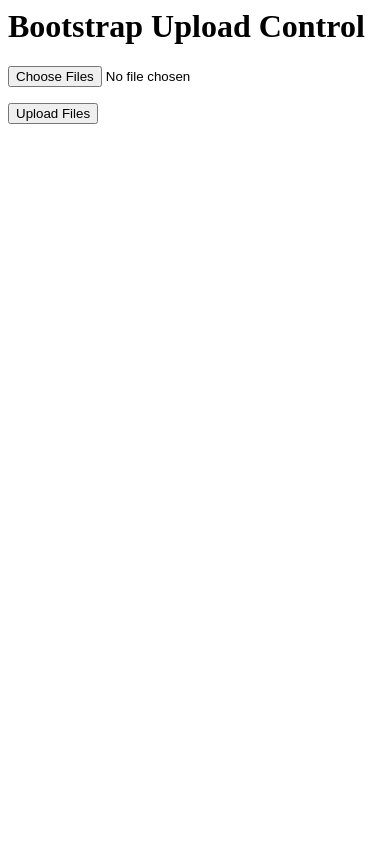
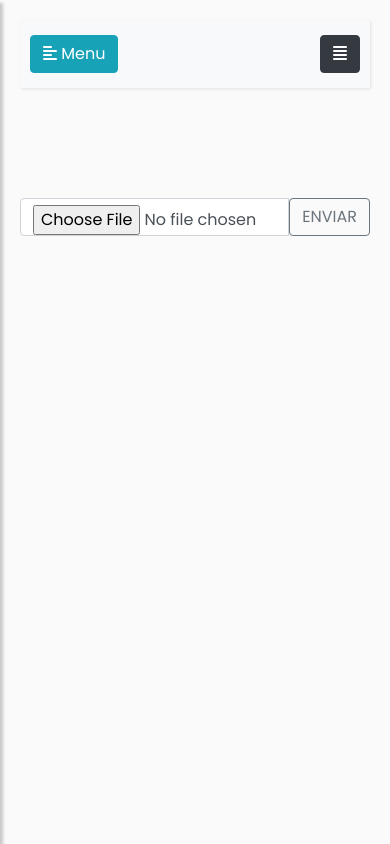
Before and after one commit to guirisouza/surfmappers_api, a FastAPI app: template apps/images/templates/upload_image.html in a window 390 px wide. Run offline with FastAPI, Linux system fonts and the light colour scheme; the template is opened without the code that fills it, so the values that code supplies are empty; some libraries are stand-ins or nearby versions.

Commit message:
features

```diff
--- a/apps/images/templates/include/sidebar.html
+++ b/apps/images/templates/include/sidebar.html
@@ -33,13 +33,13 @@
 <!--            </ul>-->
 <!--        </li>-->
         <li>
-            <a href="{{url_for('list_images')}}">Ver Fotos</a>
+            <a href="/images">Ver Fotos</a>
         </li>
         <li>
-            <a href="/page/contact">Upload Foto</a>
+            <a href="/images/upload">Upload Foto</a>
         </li>
         <li>
-            <a href="/page/contact">Admin</a>
+            <a href="/images/admin">Admin</a>
         </li>
     </ul>
 </nav>
--- a/apps/images/templates/list_images.html
+++ b/apps/images/templates/list_images.html
@@ -12,11 +12,11 @@
 {% block page_content %}
 <div class="row">
   {% for image in images %}
-  <div class="col-lg-4 col-md-12 mb-4 mb-lg-0">
+  <div class="col-lg-4 col-md-12 mb-4 mb-lg-0" style="display: flex; justify-content: center;">
     <img
       src="{{image.root_path}}"
-      class="w-100 shadow-1-strong rounded mb-4"
       alt="Boat on Calm Water"
+      class="img-thumbnail"
     />
   </div>
   {% endfor %}
--- a/apps/images/templates/upload_image.html
+++ b/apps/images/templates/upload_image.html
@@ -1,22 +1,31 @@
-<div class="page-header">
-    <h1>Bootstrap Upload Control </h1>
-</div>
+{% extends "base.html" %}
+{% set active_page = "list_images" %}
+
+{% block title %}List Images{% endblock %}
+
+{% block head %}
+{{ super() }}
 
 
-<div class="container">
-    <div class="col-md-4"></div>
-    <div class="col-md-4">
-        <form method="post" enctype="multipart/form-data">
-            <input type="file" id="files" name="files" multiple="multiple" />
-            <p>
-                <input type="submit" value="Upload Files" class="btn btn-lg btn-primary" />
-            </p>
-        </form>
-    </div>
-    <div class="col-md-4"></div>
+{% endblock %}
+
+{% block page_content %}
+<div style="display: flex;
+  justify-content: center;">
+    <form action="/images/upload-image" enctype="multipart/form-data" method="post">
+        <div class="input-group" style="
+        margin-top: 20%;">
+
+          <input type="file" name="file" accept=".jpg, .png" class="form-control" id="inputGroupFile04" aria-describedby="inputGroupFileAddon04" aria-label="Upload">
+          <button  class="btn btn-outline-secondary" type="submit" id="inputGroupFileAddon04">ENVIAR</button>
+
+        </div>
+    </form>
 </div>
-<script>
-    jQuery(function ($) {
-        $("#files").shieldUpload();
-    });
-</script>
+{% endblock %}
+
+{% block scripts %}
+{{ super() }}
+
+
+{% endblock %}
```
Also changed, not shown: apps/images/domain.py (+13 -2 lines), apps/images/templates/admin.html (+66 -0 lines), apps/images/views.py (+20 -4 lines), apps/images/repository.py (line endings or trailing spaces).
